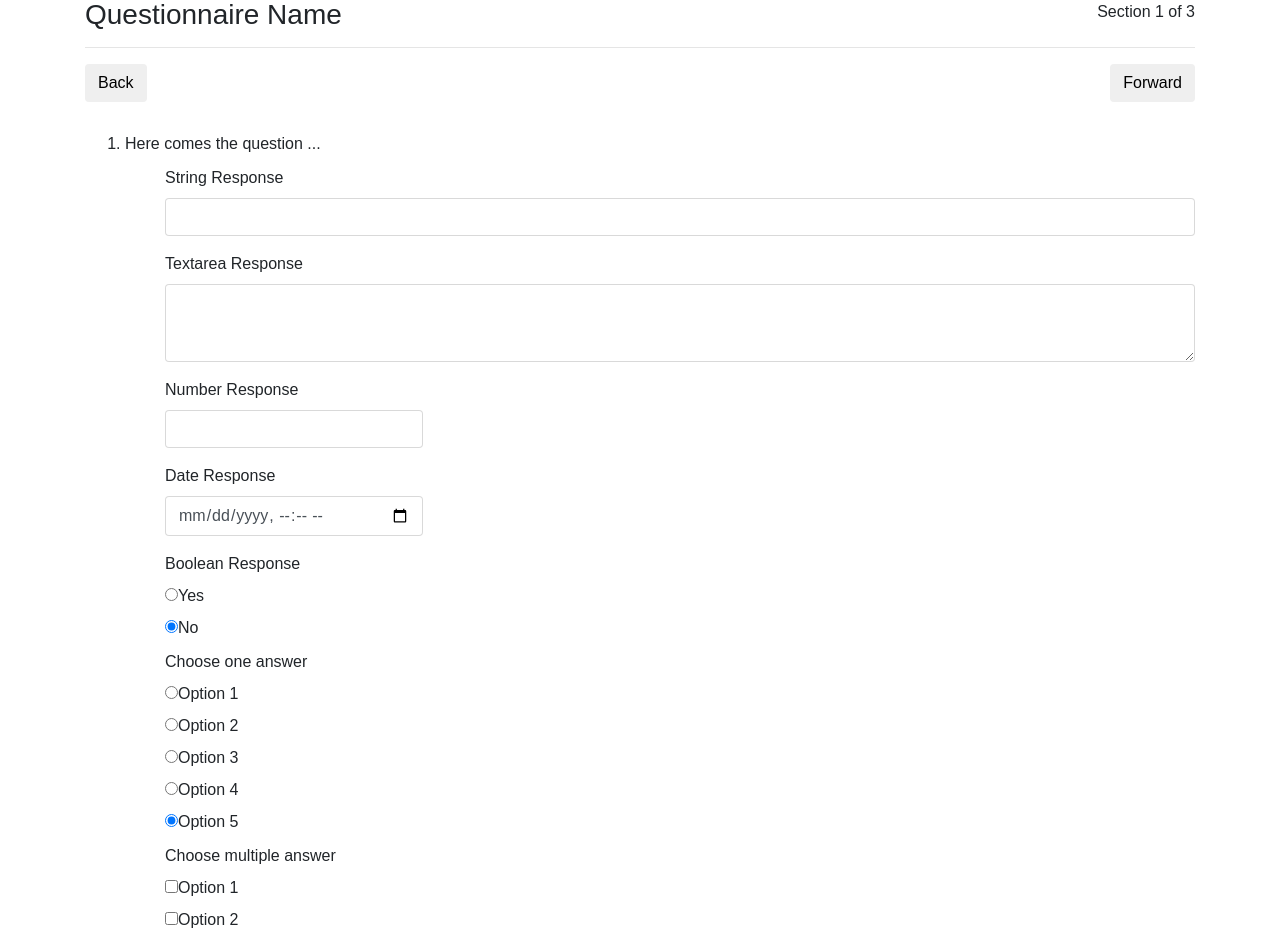
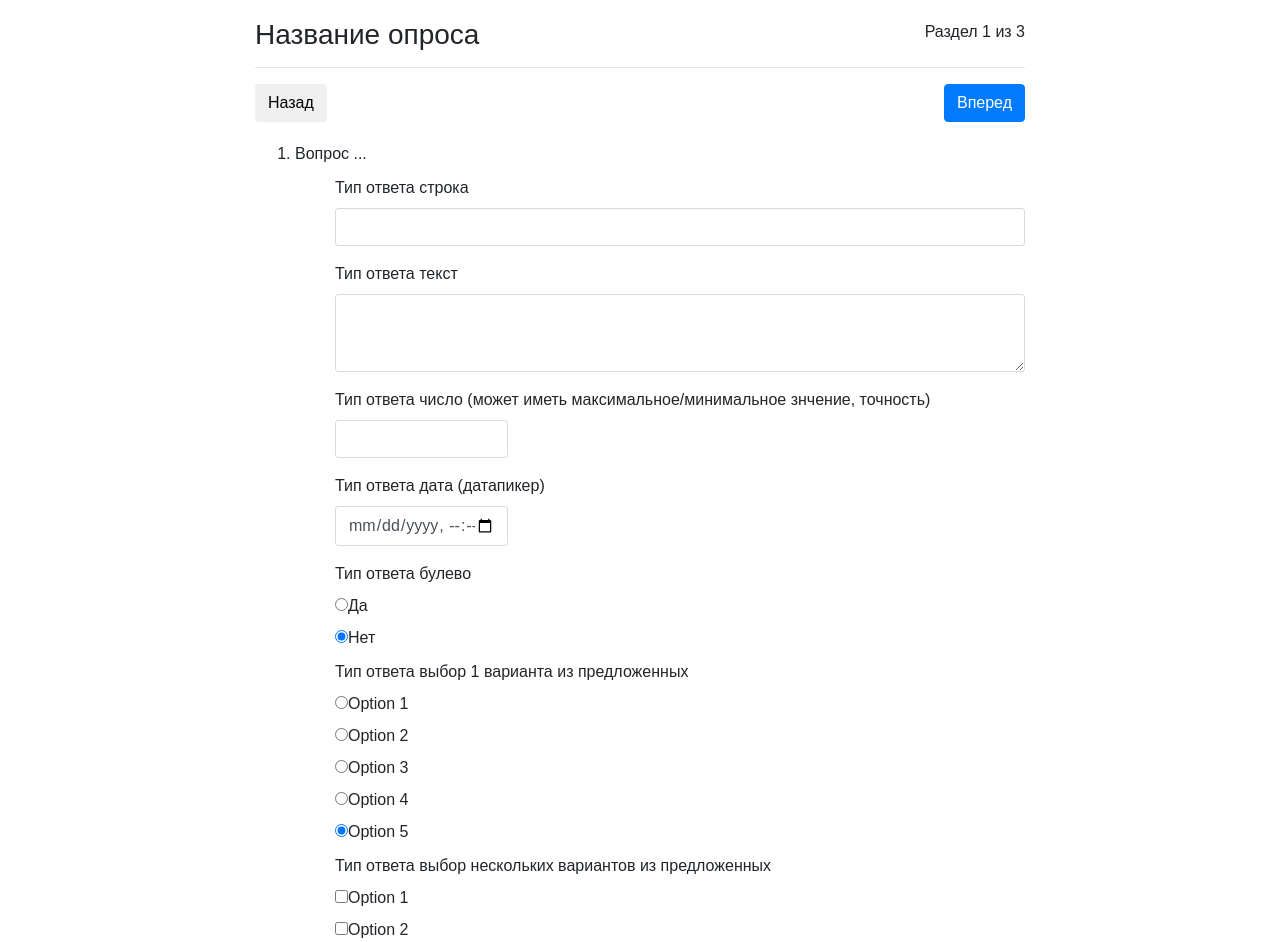
Before and after one commit to 00Programmer00/Testing, a React (Create React App) app: page / in a window 1280 px wide. Shown: the top 942 px of the page. Built offline with nearby package versions, Linux system fonts and the light colour scheme.

Commit message:
styles added

```diff
--- a/package.json
+++ b/package.json
@@ -3,6 +3,7 @@
   "version": "0.1.0",
   "private": true,
   "dependencies": {
+    "air-datepicker": "^2.2.3",
     "react": "^15.6.1",
     "react-dom": "^15.6.1",
     "react-scripts": "1.0.13"
--- a/public/index.html
+++ b/public/index.html
@@ -11,6 +11,10 @@
 
     <!-- Bootstrap CSS -->
     <link rel="stylesheet" href="https://maxcdn.bootstrapcdn.com/bootstrap/4.0.0-beta/css/bootstrap.min.css" integrity="sha384-/Y6pD6FV/Vv2HJnA6t+vslU6fwYXjCFtcEpHbNJ0lyAFsXTsjBbfaDjzALeQsN6M" crossorigin="anonymous">
+
+    <!-- Datepicker -->
+<!--     <link href="node_modules/air-datepicker/dist/css/datepicker.min.css" rel="stylesheet" type="text/css">
+    <script src="dist/js/datepicker.min.js"></script> -->
   </head>
 
   <body>
--- a/src/App.css
+++ b/src/App.css
@@ -1,28 +1,10 @@
-.App {
-  text-align: center;
+.container {
+  max-width: 800px;
 }
 
-.App-logo {
-  animation: App-logo-spin infinite 20s linear;
-  height: 80px;
+.header, .main {
+  margin: 20px auto;
 }
-
-.App-header {
-  background-color: #222;
-  height: 150px;
-  padding: 20px;
-  color: white;
-}
-
-.App-intro {
-  font-size: large;
-}
-
-@keyframes App-logo-spin {
-  from { transform: rotate(0deg); }
-  to { transform: rotate(360deg); }
-}
-
 
 .header h3, p {
   display: inline;
@@ -30,10 +12,6 @@
 
 #btn-forward {
   float: right;
-}
-
-.main {
-  margin: 30px auto;
 }
 
 .main ul {
@@ -47,3 +25,7 @@
 #numberInput, #dateInput {
   width: 25%;
 }
+
+/*textarea {
+  resize: none;
+}*/
--- a/src/components/TestListComponent.js
+++ b/src/components/TestListComponent.js
@@ -6,21 +6,21 @@ class TestListComponent extends React.Component{
 		return (
 	      <div className="container">
 		    <div className="header clearfix">
-  		      <h3>Questionnaire Name</h3>
-		      <p className="float-right">Section 1 of 3</p>
+  		      <h3>Название опроса</h3>
+		      <p className="float-right">Раздел 1 из 3</p>
 		      <hr />
-		      <button type="button" className="btn">Back</button>
-		      <button type="button" className="btn" id="btn-forward">Forward</button>
+		      <button type="button" className="btn">Назад</button>
+		      <button type="button" className="btn btn-primary" id="btn-forward">Вперед</button>
 		    </div>
 
 		    <div className="main">
 		      <ol>
-		      	<li>Here comes the question ...
+		      	<li>Вопрос ...
 		      	  <ul>
 		      	    <li>
 		      	    	<form>
 		      	    	  <div className="form-group">
-		      	    	    <label>String Response</label>
+		      	    	    <label>Тип ответа строка</label>
 		      	    	    <input type="text" className="form-control" />
 		      	    	  </div>
 		      	    	</form>
@@ -28,7 +28,7 @@ class TestListComponent extends React.Component{
 		      	    <li>
 		      	    	<form>
 		      	    	  <div className="form-group">
-		      	    	    <label>Textarea Response</label>
+		      	    	    <label>Тип ответа текст</label>
 		      	    	    <textarea className="form-control" rows="3"></textarea>
 		      	    	  </div>
 		      	    	</form>
@@ -36,7 +36,7 @@ class TestListComponent extends React.Component{
 		      	    <li>
 		      	    	<form>
 		      	    	  <div className="form-group">
-		      	    	    <label>Number Response</label>
+		      	    	    <label>Тип ответа число (может иметь максимальное/минимальное знчение, точность)</label>
 		      	    	    <input type="number" className="form-control" id="numberInput"/>
 		      	    	  </div>
 		      	    	</form>
@@ -44,7 +44,7 @@ class TestListComponent extends React.Component{
 		      	    <li>
 		      	    	<form>
 		      	    	  <div className="form-group">
-		      	    	    <label>Date Response</label>
+		      	    	    <label>Тип ответа дата (датапикер)</label>
 		      	    	    <input type="datetime-local" className="form-control" id="dateInput" />
 		      	    	  </div>
 		      	    	</form>
@@ -52,17 +52,17 @@ class TestListComponent extends React.Component{
 		      	    <li>
 		      	    	<form>
 		      	    	  <div className="form-check">
-		      	    	    <label>Boolean Response</label>
+		      	    	    <label>Тип ответа булево</label>
 		      	    	    <div className="form-check">
 							  <label className="form-check-label">
 							    <input className="form-check-input" type="radio" name="exampleRadios" id="exampleRadios1" value="option1" checked />
-							    Yes
+							    Да
 							  </label>
 							</div>
 		      	    	    <div className="form-check">
 							  <label className="form-check-label">
 							    <input className="form-check-input" type="radio" name="exampleRadios" id="exampleRadios1" value="option1" checked />
-							    No
+							    Нет
 							  </label>
 							</div>
 		      	    	  </div>
@@ -71,7 +71,7 @@ class TestListComponent extends React.Component{
 		      	    <li>
 		      	    	<form>
 		      	    	  <div className="form-check">
-		      	    	    <label>Choose one answer</label>
+		      	    	    <label>Тип ответа выбор 1 варианта из предложенных</label>
 		      	    	    <div className="form-check">
 							  <label className="form-check-label">
 							    <input className="form-check-input" type="radio" name="exampleRadios" id="exampleRadios1" value="option1" checked />
@@ -108,7 +108,7 @@ class TestListComponent extends React.Component{
 		      	    <li>
 		      	    	<form>
 		      	    	  <div className="form-check">
-		      	    	    <label>Choose multiple answer</label>
+		      	    	    <label>Тип ответа выбор нескольких вариантов из предложенных</label>
 		      	    	    <div className="form-check">
 							  <label className="form-check-label">
 							    <input className="form-check-input" type="checkbox" />
@@ -145,7 +145,7 @@ class TestListComponent extends React.Component{
 		      	    <li>
 		      	    	<form>
 		      	    	  <div className="form-group">
-		      	    	    <label>Leave you comment</label>
+		      	    	    <label>Обязательный комментарий</label>
 		      	    	    <textarea className="form-control" rows="2" required></textarea>
 		      	    	  </div>
 		      	    	</form>
@@ -156,8 +156,8 @@ class TestListComponent extends React.Component{
 		    </div>
 
 		    <div className="bottom-nav">
-	    		<button type="button" className="btn">Back</button>
-	      		<button type="button" className="btn" id="btn-forward">Forward</button>
+	    		<button type="button" className="btn">Назад</button>
+	      		<button type="button" className="btn btn-primary" id="btn-forward">Вперед</button>
 		    </div>
 		  </div>
     	);
```
Also changed, not shown: 1 other file (tests, documents, lock files or other folders).
